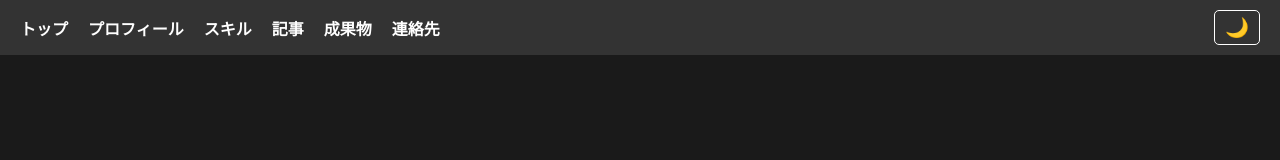
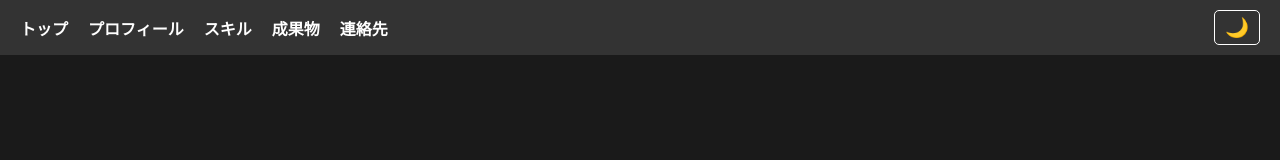
Before and after one commit to keykimu/blog-frontend, a Vue app: page / in a window 1280 px wide. Shown: the top 160 px of the page. Built offline with nearby package versions, Linux system fonts and the light colour scheme.

Commit message:
doc:ヘッダーから記事を削除

```diff
--- a/src/components/Header.vue
+++ b/src/components/Header.vue
@@ -12,7 +12,6 @@
         <a href="/">トップ</a>
         <a href="/profile">プロフィール</a>
         <a href="/skill">スキル</a>
-        <a href="#articles">記事</a>
         <a href="#works">成果物</a>
         <a href="#contact">連絡先</a>
       </nav>
```
